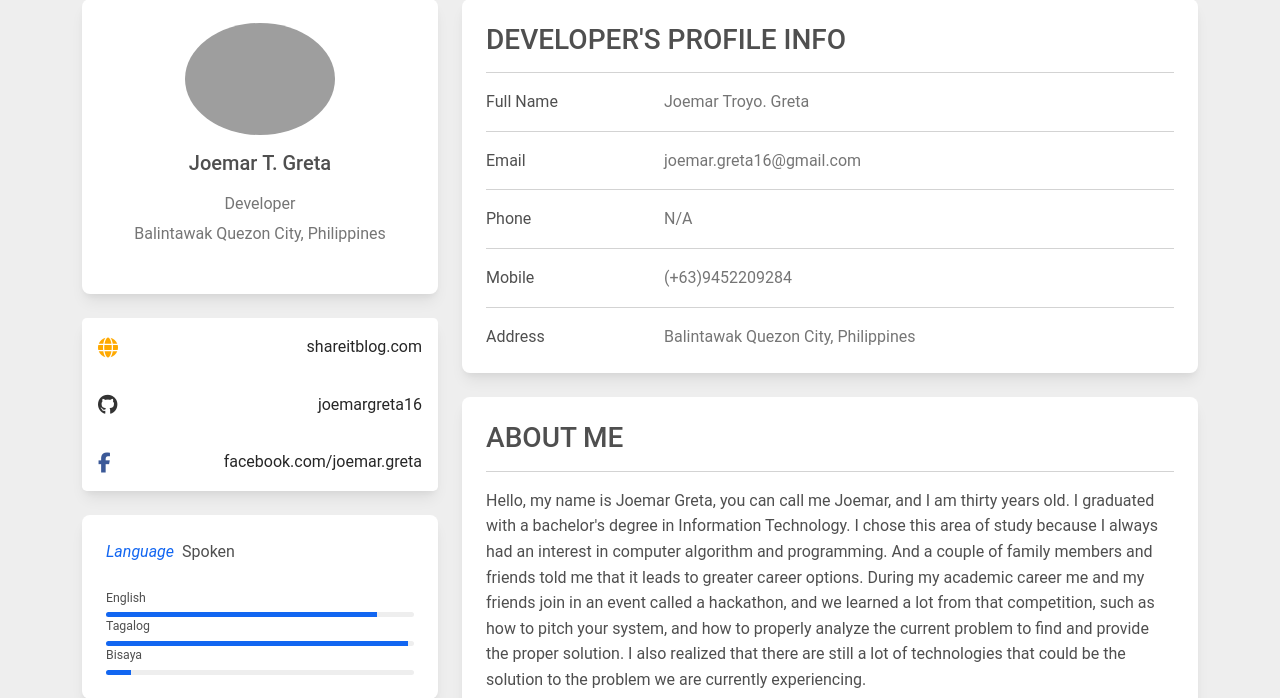
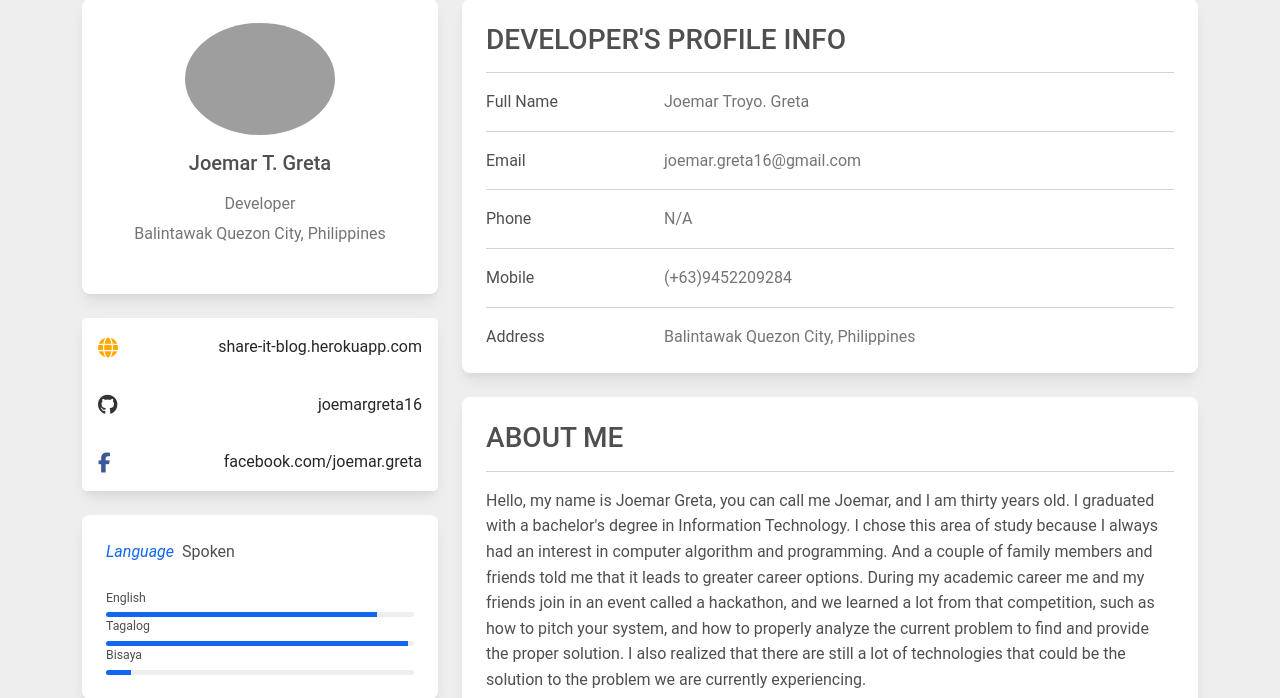
Before and after one commit to joemargreta16/ShareItBlog, a Django app: page /developer_profile/ in a window 1280 px wide. Shown: the part 132-830 px from the top of the page. Run offline with Django 3.2, Linux system fonts and the light colour scheme; data comes from the database, SQL or seed files in the repository; parts of the project's set-up code (start-up, migrations or seed data) failed here and were passed over; some libraries are stand-ins or nearby versions; grey boxes are pictures that could not be loaded.

Commit message:
Initial commit

```diff
--- a/templates/pages/portfolio.html
+++ b/templates/pages/portfolio.html
@@ -28,7 +28,7 @@
                         <ul class="list-group list-group-flush rounded-3">
                             <li class="list-group-item d-flex justify-content-between align-items-center p-3">
                                 <i class="fas fa-globe fa-lg text-warning"></i>
-                                <p class="mb-0">shareitblog.com</p>
+                                <p class="mb-0">share-it-blog.herokuapp.com</p>
                             </li>
                             <li class="list-group-item d-flex justify-content-between align-items-center p-3">
                                 <i class="fab fa-github fa-lg" style="color: #333333;"></i>
```
